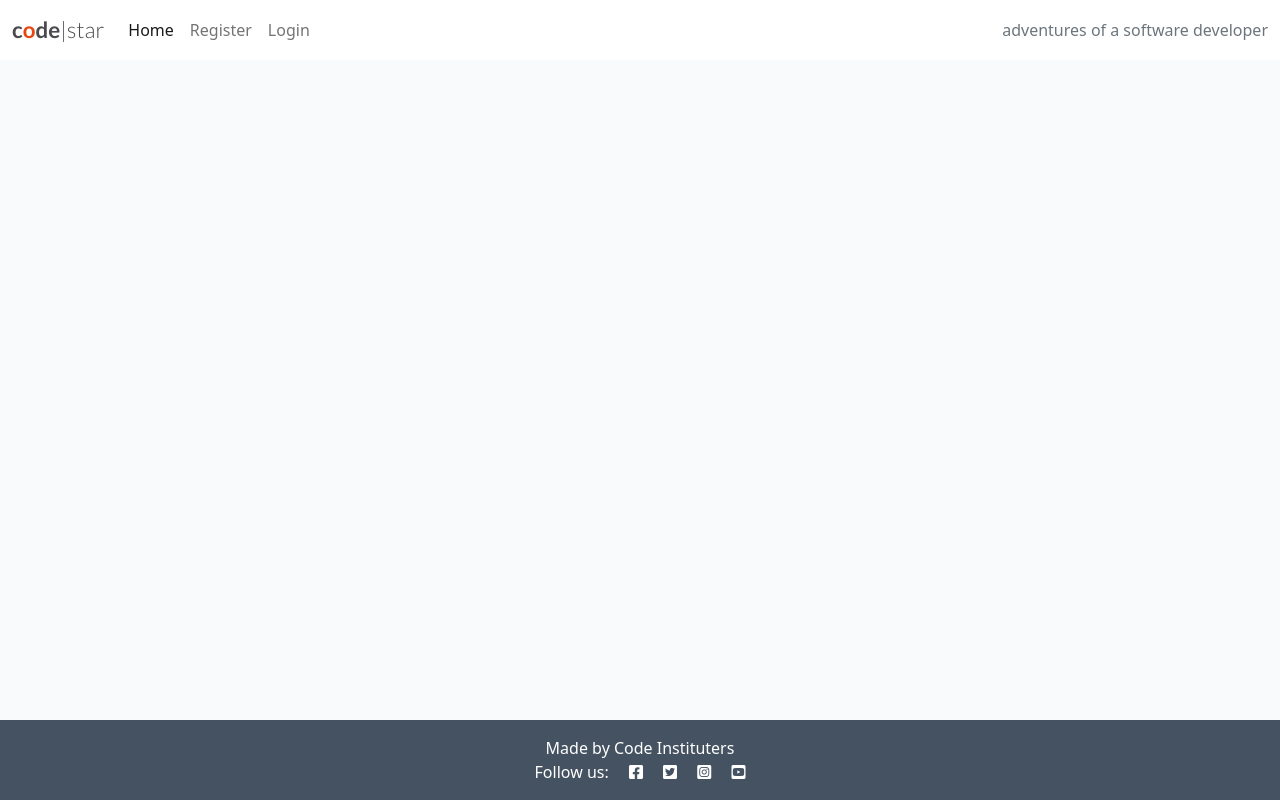
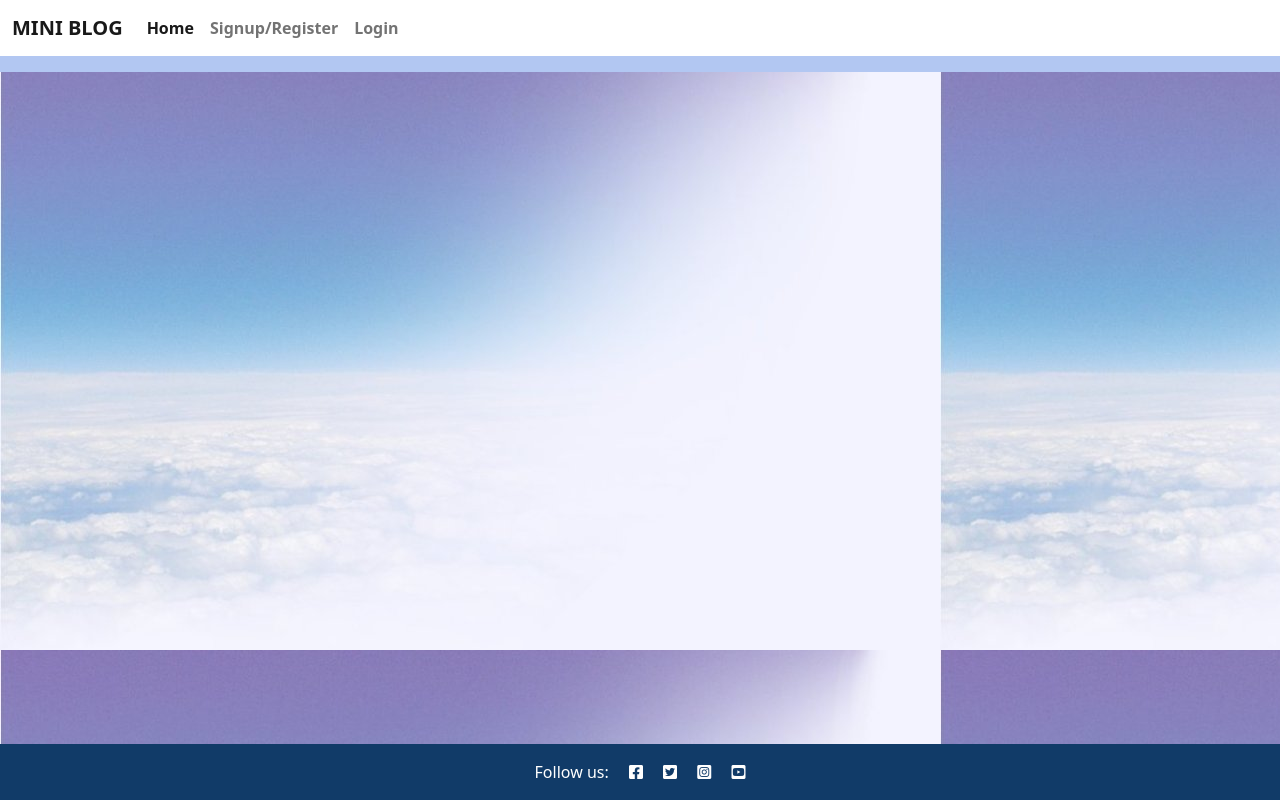
Before and after one commit to PallaviGoel1/miniblogproject4, a Django app: page / in a window 1280 px wide. Run offline with Django 3.2, Linux system fonts and the light colour scheme; data that the repository does not hold is empty.

Commit message:
add background pic

```diff
--- a/miniblog/urls.py
+++ b/miniblog/urls.py
@@ -3,4 +3,5 @@ from django.urls import path
 
 urlpatterns = [
     path("", views.PostList.as_view(), name="home"),
+    path('<slug:slug>/', views.PostDetail.as_view(),name='post_detail'),
 ]
--- a/miniblog/views.py
+++ b/miniblog/views.py
@@ -1,5 +1,5 @@
-from django.shortcuts import render
-from django.views import generic
+from django.shortcuts import render, get_object_or_404
+from django.views import generic, View
 from .models import Post
 
 # Create your views here.
@@ -7,4 +7,19 @@ class PostList(generic.ListView):
     model = Post
     queryset = Post.objects.filter(status=1).order_by("-created_on")
     template_name = "index.html"
-    paginate_by = 6
+    paginate_by = 4
+
+class PostDetail(View):
+    def get(self,request,slug,*args,**kwargs):
+        queryset = Post.objects.filter(status=1)
+        post = get_object_or_404(queryset,slug=slug)
+        comments = post.comments.filter(approved=True).order_by('created_on')
+        liked = False
+        if post.likes.filter(id=self.request.user.id).exists():
+            liked = True
+        return render(request, "post_detail.html",{
+            "post": post,
+            "comments": comments,
+            "liked": liked
+        }
+        )
--- a/static/css/style.css
+++ b/static/css/style.css
@@ -1,5 +1,6 @@
 body {
-    background-color: #F9FAFC;
+    /*background-color: #F9FAFC;*/
+    background-image: url("/media/images/Background-clouds.jpg");
 }
 
 .brand {
@@ -10,7 +11,7 @@ body {
 }
 
 .red-o {
-    color: #E84610;
+    color: #dde81052;
 }
 
 .thin {
@@ -22,11 +23,11 @@ body {
 }
 
 .dark-bg {
-    background-color: #445261;
+    background-color: #113b68;
 }
 
 .main-bg {
-    background-color: #F9FAFC;
+    background-color: #b2c7f2;
 }
 
 .card {
@@ -93,7 +94,7 @@ body {
 
 .post-link:hover,
 .page-link {
-    color: #E84610;
+    color: #755dec;
 }
 
 .post-title {
--- a/templates/base.html
+++ b/templates/base.html
@@ -4,7 +4,7 @@
 <html class="h-100">
 
 <head>
-    <title>CodeStar Blog</title>
+    <title>Blog</title>
 
     <link rel="preconnect" href="https://fonts.gstatic.com">
     <link href="https://fonts.googleapis.com/css2?family=Roboto:wght@300&display=swap" rel="stylesheet">
@@ -26,8 +26,8 @@
 
     <nav class="navbar navbar-expand-lg navbar-light bg-white">
         <div class="container-fluid">
-            <a class="navbar-brand" href="{% url 'home' %}"><span class="brand">c<span class="red-o">o</span>de<span
-                        class="thin">|star</span></span></span></a>
+            <a class="navbar-brand" href="{% url 'home' %}"><!--<span class="brand">B<span class="red-o">L</span>O<span
+                        class="thin">G</span></span></span>--><b>MINI BLOG</b></a>
             <button class="navbar-toggler" type="button" data-bs-toggle="collapse" data-bs-target="#navbarText"
                 aria-controls="navbarText" aria-expanded="false" aria-label="Toggle navigation">
                 <span class="navbar-toggler-icon"></span>
@@ -35,23 +35,23 @@
             <div class="collapse navbar-collapse" id="navbarText">
                 <ul class="navbar-nav me-auto mb-2 mb-lg-0">
                     <li class="nav-item">
-                        <a class="nav-link active" aria-current="page" href="{% url 'home' %}">Home</a>
+                        <a class="nav-link active" aria-current="page" href="{% url 'home' %}"><strong>Home</strong></a>
                     </li>
                     {% if user.is_authenticated %}
                     <li class="nav-item">
-                        <a class="nav-link" href="#">Logout</a>
+                        <a class="nav-link" href="#"><strong>Logout</strong></a>
                     </li>
                     {% else %}
                     <li class="nav-item">
-                        <a class="nav-link" href="#">Register</a>
+                        <a class="nav-link" href="#"><strong>Signup/Register</strong></a>
                     </li>
                     <li class="nav-item">
-                        <a class="nav-link" href="#">Login</a>
+                        <a class="nav-link" href="#"><strong>Login</strong></a>
                     </li>
                     {% endif %}
                 </ul>
                 <span class="navbar-text text-muted">
-                    adventures of a software developer
+
                 </span>
             </div>
         </div>
@@ -65,7 +65,7 @@
 
     <!-- Footer -->
     <footer class="footer mt-auto py-3 dark-bg">
-        <p class="m-0 text-center text-white">Made by Code Instituters</p>
+        <p class="m-0 text-center text-white"></p>
         <p class="m-0 text-center text-white">Follow us: <i class="fab fa-facebook-square ms-3"></i>
             <i class="fab fa-twitter-square ms-3"></i>
             <i class="fab fa-instagram-square ms-3"></i>
--- a/templates/index.html
+++ b/templates/index.html
@@ -15,7 +15,7 @@
                             <div class="image-container">
                                 {% if "placeholder" in post.featured_image.url %}
                                 <img class="card-img-top"
-                                    src="/media/images/blog.jpg">
+                                    src="https://www.bertelsmann-stiftung.de/fileadmin/files/_processed_/a/c/csm_Fotolia_64336912_X_Original_41023_d2446515ba.jpg">
                                 {% else %}
                                 <img class="card-img-top" src=" {{ post.featured_image.url }}">
                                 {% endif %}
@@ -23,7 +23,7 @@
                                     <p class="author">Author: {{ post.author }}</p>
                                 </div>
                             </div>
-                            <a href="#" class="post-link">
+                            <a href="{% url 'post_detail' post.slug %}" class="post-link">
                                 <h2 class="card-title">{{ post.title }}</h2>
                                 <p class="card-text">{{ post.excerpt }}</p>
                             </a>
@@ -33,6 +33,7 @@
                         </div>
                     </div>
                 </div>
+                <!--show blog in first page if divisible 3 means 3 blog in a line-->
                 {% if forloop.counter|divisibleby:3 %}
             </div>
             <div class="row">
```
Also changed, not shown: templates/post_detail.html (+25 -25 lines), media/images/Background-clouds.jpg (added).
